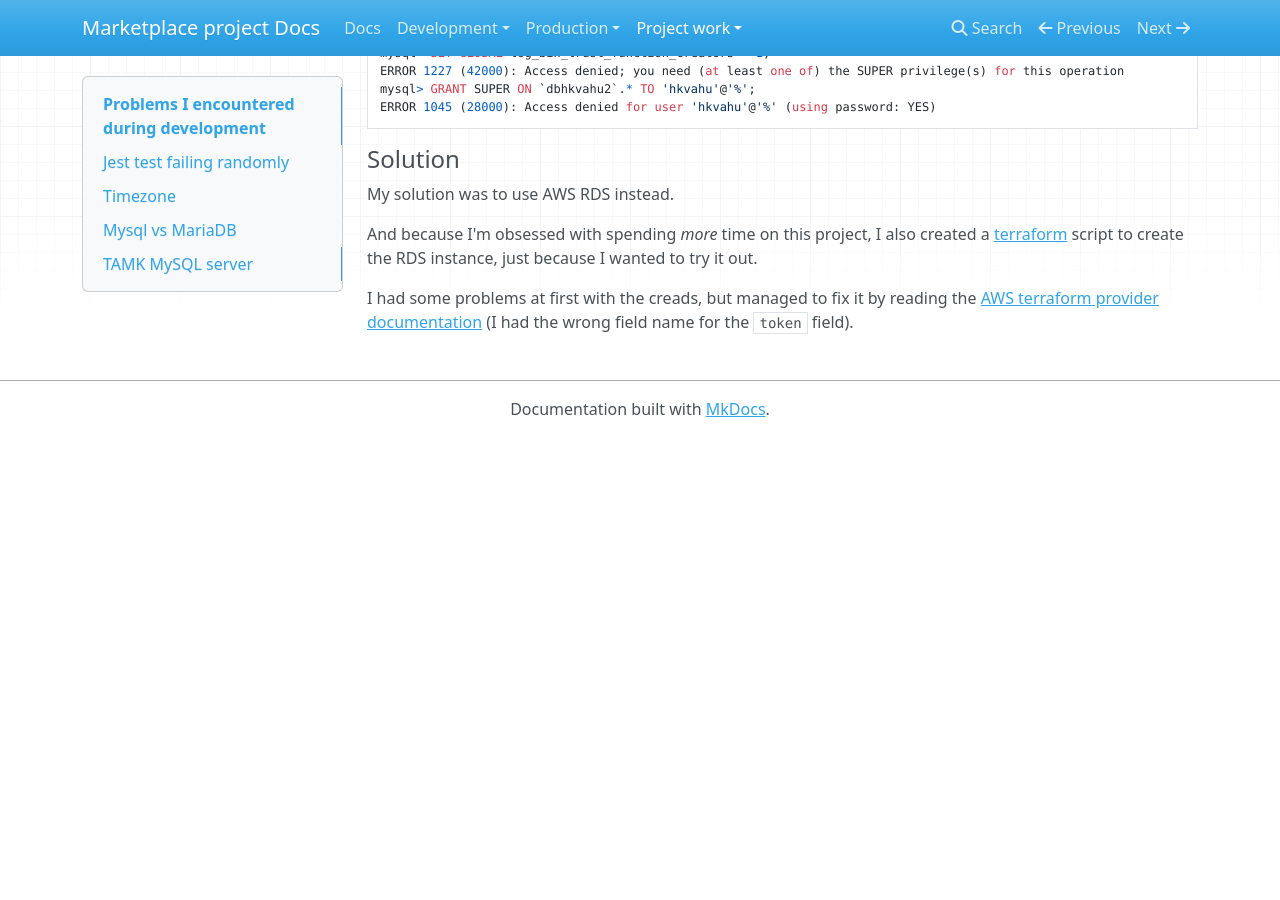
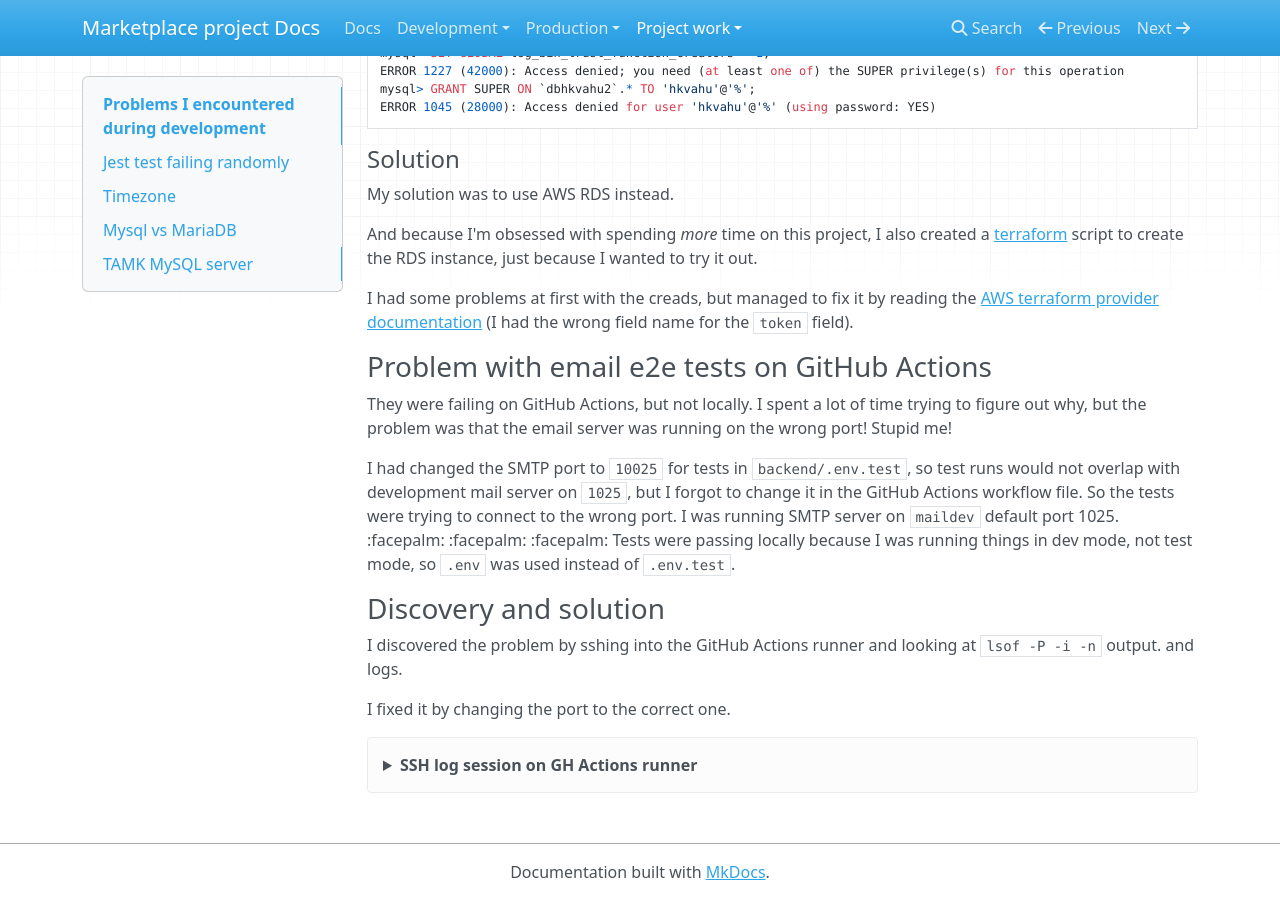
Before and after one commit to vaasuu/2023-final-project-vaasuu, an MkDocs documentation site: the page built from docs/project-work/problems.md, in a window 1280 px wide and 900 px high, scrolled down 1915 px. Built offline with MkDocs 1.6.1, drawn with Linux system fonts in a browser that asks for light colours; nearby versions of some CDN libraries; before the commit the page ends 2352 px from its top, so only the background shows below that.

Commit message:
Add some learnings and problems

````diff
--- a/docs/project-work/problems.md
+++ b/docs/project-work/problems.md
@@ -95,3 +95,90 @@ My solution was to use AWS RDS instead.
 And because I'm obsessed with spending _more_ time on this project, I also created a [terraform](https://www.terraform.io/) script to create the RDS instance, just because I wanted to try it out.
 
 I had some problems at first with the creads, but managed to fix it by reading the [AWS terraform provider documentation](https://registry.terraform.io/providers/hashicorp/aws/latest/docs#provider-configuration) (I had the wrong field name for the `token` field).
+
+### Problem with email e2e tests on GitHub Actions
+
+They were failing on GitHub Actions, but not locally.
+I spent a lot of time trying to figure out why, but the problem was that the email server was running on the wrong port! Stupid me!
+
+I had changed the SMTP port to `10025` for tests in `backend/.env.test`, so test runs would not overlap with development mail server on `1025`, but I forgot to change it in the GitHub Actions workflow file. So the tests were trying to connect to the wrong port. I was running SMTP server on `maildev` default port 1025. :facepalm: :facepalm: :facepalm:
+Tests were passing locally because I was running things in dev mode, not test mode, so `.env` was used instead of `.env.test`.
+
+### Discovery and solution
+
+I discovered the problem by sshing into the GitHub Actions runner and looking at `lsof -P -i -n` output. and logs.
+
+I fixed it by changing the port to the correct one.
+
+<details>
+<summary>SSH log session on GH Actions runner</summary>
+
+```
+runner@fv-az618-408:~/work/2023-final-project-vaasuu/2023-final-project-vaasuu$ lsof -P -i -n
+COMMAND    PID   USER   FD   TYPE DEVICE SIZE/OFF NODE NAME
+Runner.Li 1524 runner   93u  IPv6  24103      0t0  TCP 10.1.0.76:48256->13.107.42.16:443 (ESTABLISHED)
+Runner.Li 1524 runner   95u  IPv6  24711      0t0  TCP 10.1.0.76:48270->13.107.42.16:443 (ESTABLISHED)
+Runner.Wo 1539 runner   94u  IPv6  24130      0t0  TCP 10.1.0.76:48280->13.107.42.16:443 (ESTABLISHED)
+Runner.Wo 1539 runner  105u  IPv6  24763      0t0  TCP 10.1.0.76:58582->13.107.42.16:443 (ESTABLISHED)
+Runner.Wo 1539 runner  119u  IPv6  25155      0t0  TCP 10.1.0.76:49958->13.107.42.16:443 (ESTABLISHED)
+mysqld    1637 runner   20u  IPv6  25854      0t0  TCP *:33060 (LISTEN)
+mysqld    1637 runner   23u  IPv6  25857      0t0  TCP *:3306 (LISTEN)
+node      1919 runner   18u  IPv4  25240      0t0  TCP 127.0.0.1:1080 (LISTEN)
+node      1919 runner   19u  IPv4  25241      0t0  TCP 127.0.0.1:1025 (LISTEN)
+node      1940 runner   18u  IPv6  26291      0t0  TCP *:3000 (LISTEN)
+node      1969 runner   24u  IPv6  26308      0t0  TCP [::1]:5173 (LISTEN)
+upterm    2020 runner    9u  IPv4  25501      0t0  TCP 10.1.0.76:41304->37.16.25.99:22 (ESTABLISHED)
+runner@fv-az618-408:~/work/2023-final-project-vaasuu/2023-final-project-vaasuu$
+runner@fv-az618-408:~/work/2023-final-project-vaasuu/2023-final-project-vaasuu$ cat backend/app.log
+{"level":"info","message":"Server is running on port 3000","timestamp":"2023-05-05T23:14:21.134Z"}
+runner@fv-az618-408:~/work/2023-final-project-vaasuu/2023-final-project-vaasuu$ curl -v localhost:1080/email
+*   Trying 127.0.0.1:1080...
+* Connected to localhost (127.0.0.1) port 1080 (#0)
+> GET /email HTTP/1.1
+> Host: localhost:1080
+> User-Agent: curl/7.81.0
+> Accept: */*
+>
+* Mark bundle as not supporting multiuse
+< HTTP/1.1 200 OK
+< X-Powered-By: Express
+< Access-Control-Allow-Origin: *
+< Content-Type: application/json; charset=utf-8
+< Content-Length: 2
+< ETag: W/"2-l9Fw4VUO7kr8CvBlt4zaMCqXZ0w"
+< Vary: Accept-Encoding
+< Date: Fri, 05 May 2023 23:15:56 GMT
+< Connection: keep-alive
+< Keep-Alive: timeout=5
+<
+* Connection #0 to host localhost left intact
+[]runner@fv-az618-408:~/work/2023-final-project-vaasuu/2023-final-project-vaasuucurl -v localhost:3000/api/v1/password-reset/send-reset-email -d '{"email":"john.smith@example.com"}' -H 'Content-Type: application/json'n'
+*   Trying 127.0.0.1:3000...
+* Connected to localhost (127.0.0.1) port 3000 (#0)
+> POST /api/v1/password-reset/send-reset-email HTTP/1.1
+> Host: localhost:3000
+> User-Agent: curl/7.81.0
+> Accept: */*
+> Content-Type: application/json
+> Content-Length: 34
+>
+* Mark bundle as not supporting multiuse
+< HTTP/1.1 500 Internal Server Error
+< X-Powered-By: Express
+< Vary: Origin
+< Content-Type: application/json; charset=utf-8
+< Content-Length: 33
+< ETag: W/"21-u8tno/8IdqEY6PFcopkQe0syfE4"
+< Date: Fri, 05 May 2023 23:16:07 GMT
+< Connection: keep-alive
+< Keep-Alive: timeout=5
+<
+* Connection #0 to host localhost left intact
+{"error":"Internal server error"}runner@fv-az618-408:~/work/2023-final-project-v
+runner@fv-az618-408:~/work/2023-final-project-vaasuu/2023-final-project-vaasuu$ cat backend/app.log
+{"level":"info","message":"Server is running on port 3000","timestamp":"2023-05-05T23:14:21.134Z"}
+{"level":"info","message":"Sending password reset email. Reset token: eyJhbGciOiJIUzI1NiIsInR5cCI6IkpXVCJ9.eyJpZCI6ImFhYWFhYWFhLTA2MTUtNGQwNC1hNzk1LTljNTc1NmVmNWY0YyIsImlhdCI6MTY4MzMyODU2NywiZXhwIjoxNjgzMzMwMzY3fQ._SbEmt2tCQcp5axpq1j1-M8nR0m6iN0CmoalrDDIhzM","timestamp":"2023-05-05T23:16:07.704Z"}
+{"address":"127.0.0.1","code":"ESOCKET","command":"CONN","errno":-111,"level":"error","port":10025,"syscall":"connect","timestamp":"2023-05-05T23:16:07.714Z"}
+```
+
+</details>
````
Also changed, not shown: docs/project-work/learning.md (+2 -0 lines).
